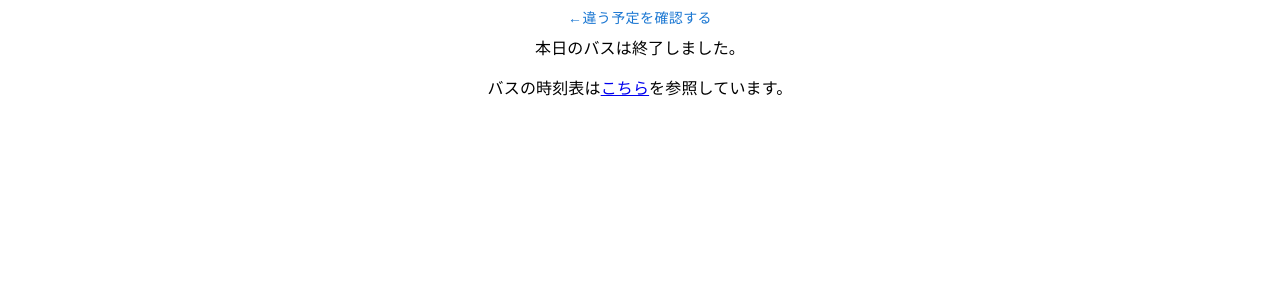
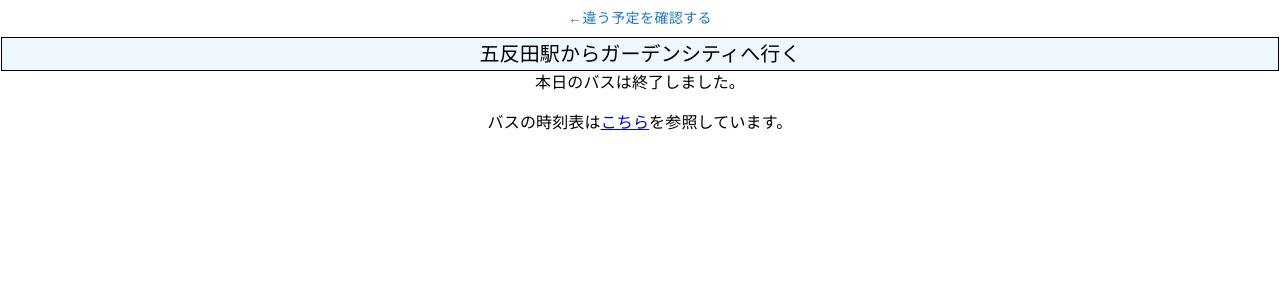
Before and after one commit to Sota9983/garden-city-bus, a React (Create React App) app: page / in a window 1280 px wide. Both pictures are taken after a click on the button "五反田駅から". Shown: the top 300 px of the page. Built offline with nearby package versions, Linux system fonts and the light colour scheme.

Commit message:
Fixed goto

```diff
--- a/src/App.js
+++ b/src/App.js
@@ -90,11 +90,11 @@ const BusScheduleApp = () => {
     <React.Fragment>
       <Box sx={{ display: 'flex', flexDirection: 'column', alignItems: 'center' }}>
         <Button onClick={() => handleButtonClick(null)}>←違う予定を確認する</Button>
-        {nextBus.nextBusHour && nextBus.nextBusMinutes && goto && (
+        <Typography variant="h6" sx={{ display: 'flex', justifyContent: 'center', border: 1, backgroundColor: 'aliceblue', width: window.innerWidth - 4 }}>
+          {goto}
+        </Typography>
+        {nextBus.nextBusHour && nextBus.nextBusMinutes && (
           <React.Fragment>
-            <Typography variant="h6" sx={{ display: 'flex', justifyContent: 'center', border: 1, backgroundColor: 'aliceblue', width: window.innerWidth - 4 }}>
-              {goto}
-            </Typography>
             {nowTime / 60 >= 7 * 60 + 30 && nowTime / 60 <= 9 * 60 + 55 && morning &&
               <Typography>
                 {morning}
```
